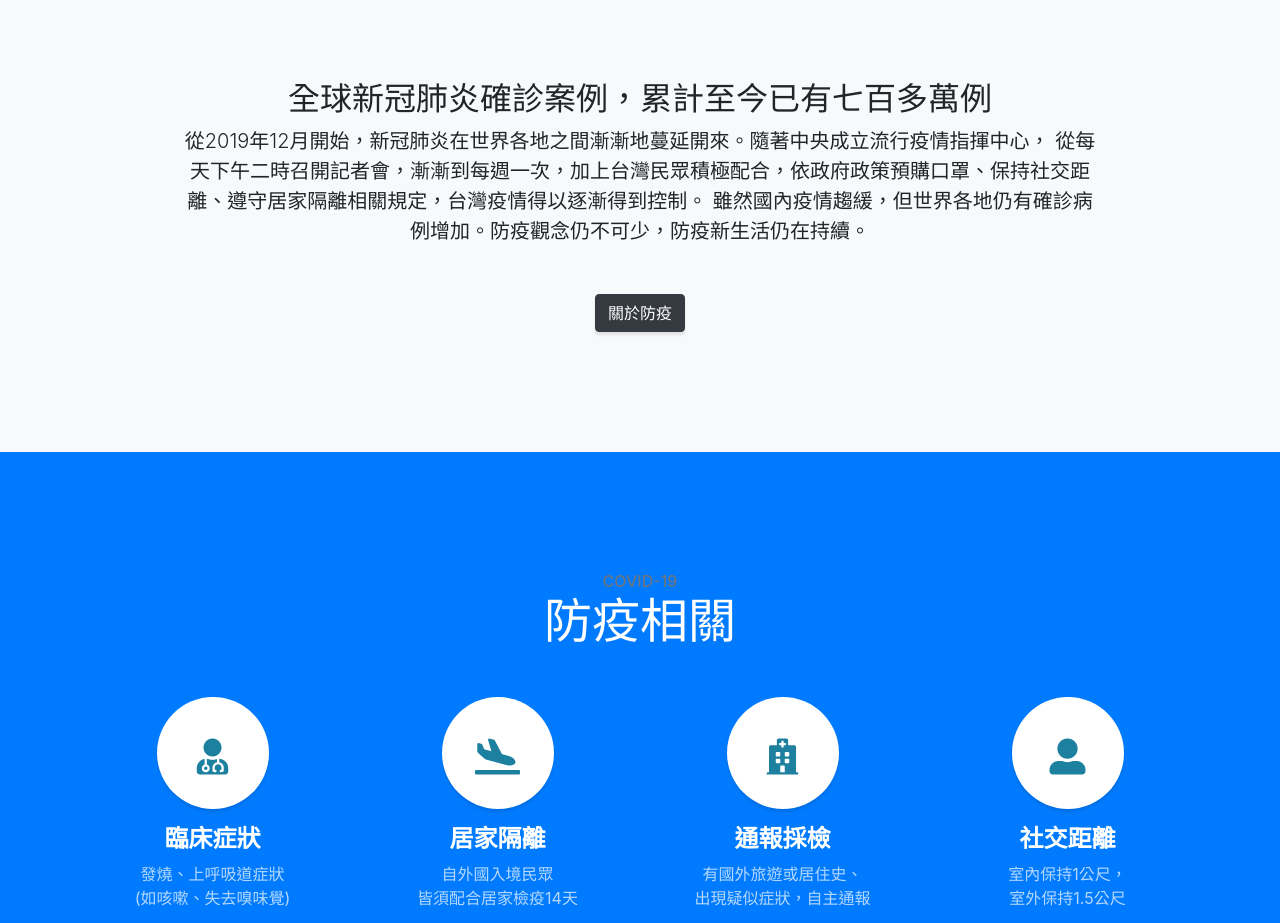
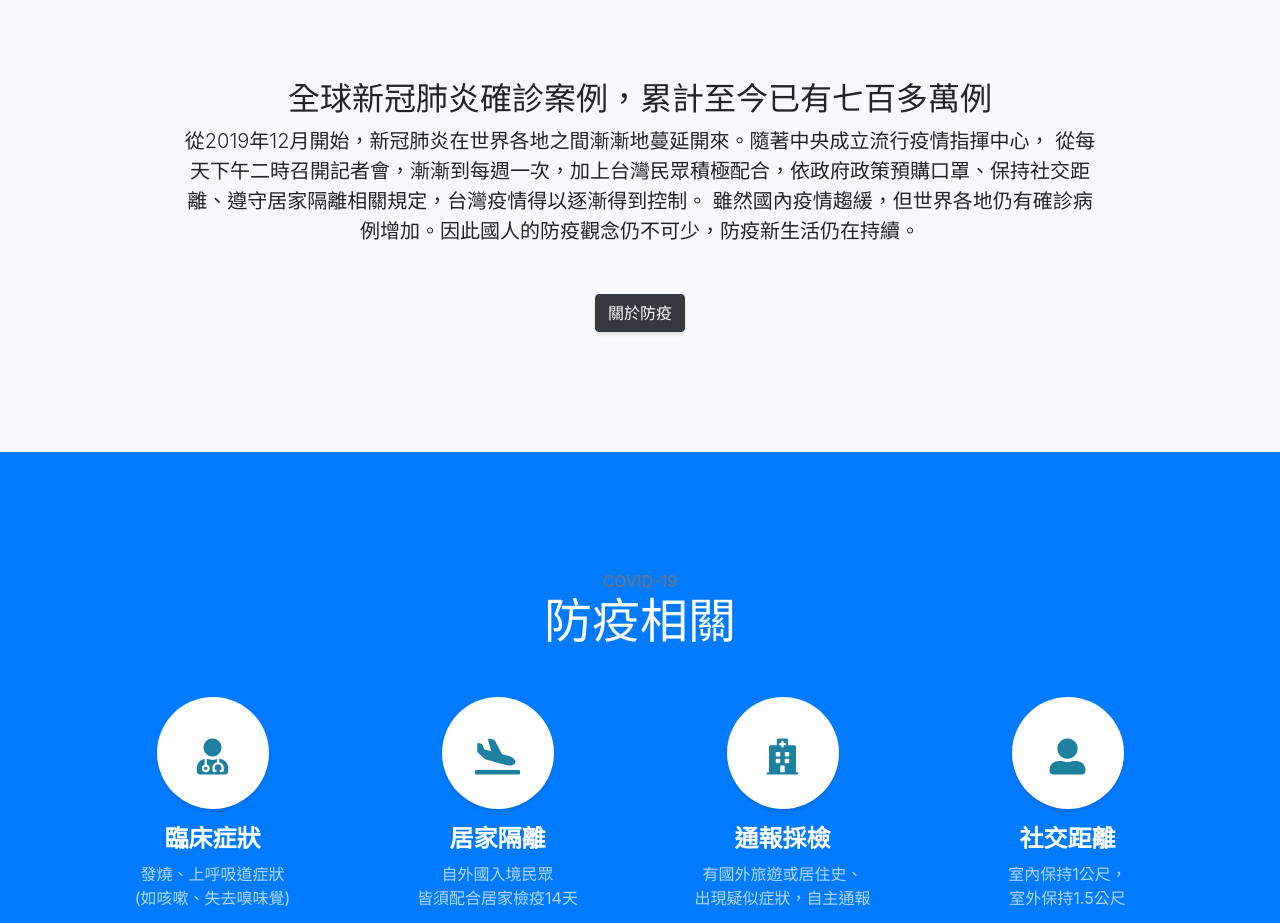
Before and after one commit to Selina-Tsai/covid-19, a website with bundled scripts: page index.html in a window 1280 px wide. Shown: the part 840-1763 px from the top of the page. Built offline with nearby package versions, Linux system fonts and the light colour scheme.

Commit message:
Update index.html

```diff
--- a/index.html
+++ b/index.html
@@ -72,7 +72,7 @@
           <h2>全球新冠肺炎確診案例，累計至今已有七百多萬例</h2>
           <p class="lead mb-5">從2019年12月開始，新冠肺炎在世界各地之間漸漸地蔓延開來。隨著中央成立流行疫情指揮中心，
             從每天下午二時召開記者會，漸漸到每週一次，加上台灣民眾積極配合，依政府政策預購口罩、保持社交距離、遵守居家隔離相關規定，台灣疫情得以逐漸得到控制。
-            雖然國內疫情趨緩，但世界各地仍有確診病例增加。防疫觀念仍不可少，防疫新生活仍在持續。</p>
+            雖然國內疫情趨緩，但世界各地仍有確診病例增加。因此國人的防疫觀念仍不可少，防疫新生活仍在持續。</p>
           <a class="btn btn-dark btn-xl js-scroll-trigger" href="#services">關於防疫</a>
         </div>
       </div>
```
